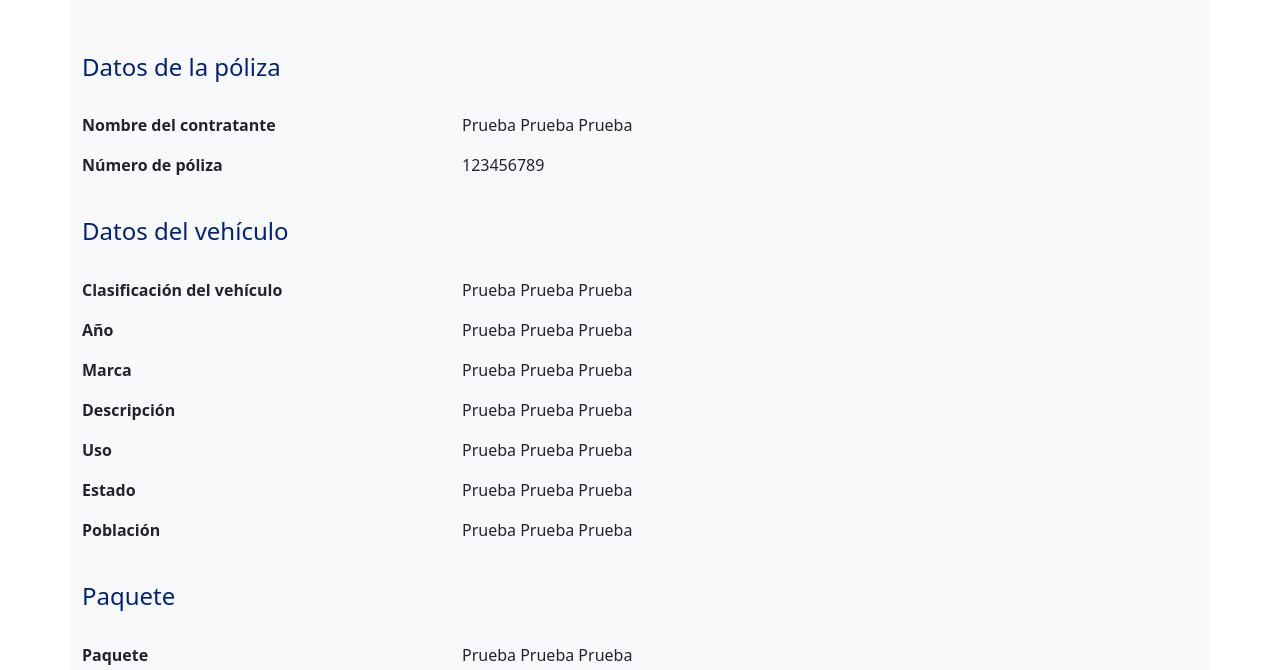
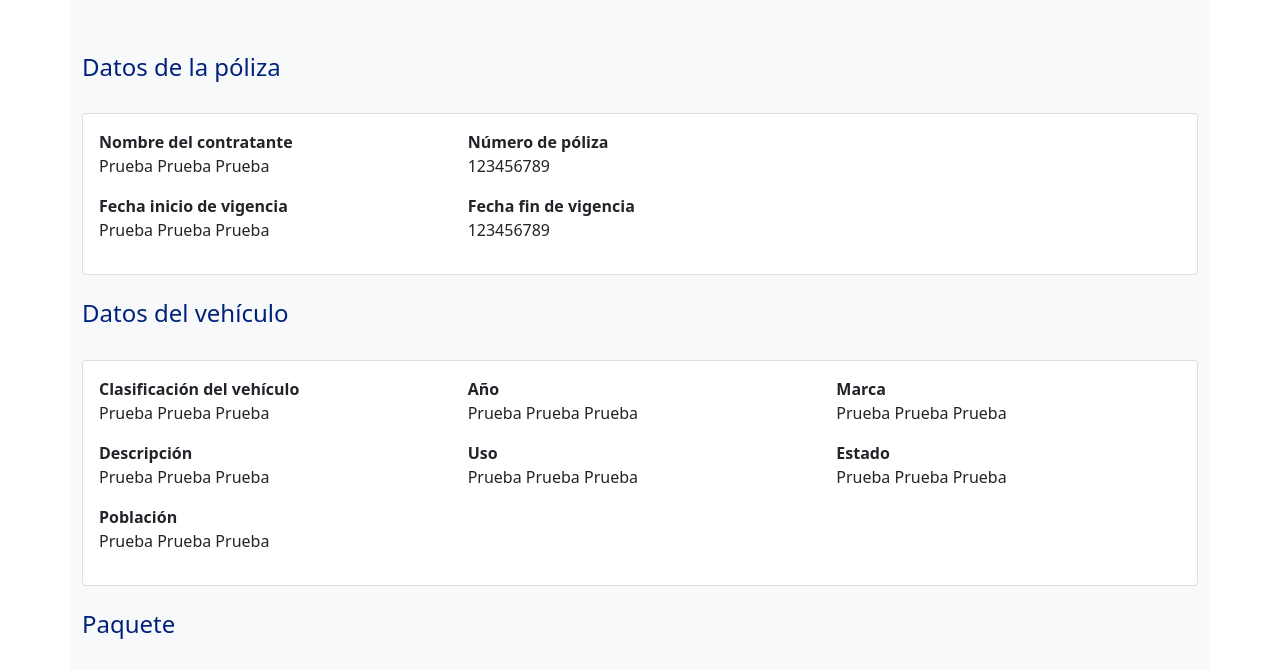
Before and after one commit to Rafael-CR/prmMapfre, a plain HTML site: page docs/html/mapfre/quoteFlow/policy.html in a window 1280 px wide. Shown: the part 109-779 px from the top of the page. Drawn offline with nearby package versions, Linux system fonts and the light colour scheme; files that its build step writes are made by us from their sources; files whose address does not match are found by name.

Commit message:
mejoras de diseño

```diff
--- a/docs/html/mapfre/quoteFlow/policy.html
+++ b/docs/html/mapfre/quoteFlow/policy.html
@@ -44,92 +44,97 @@
         <br>
         <h4>Datos de la póliza</h4>
         <br>
+        <div class="card">
+            <div class="card-body">
                 <div class="row mb-3">
                     <div class="col-md-4">
                         <label class="fw-bold" for="nombreContratante">Nombre del contratante</label>
+                        <br>
+                        <label id="nombreContratante" >Prueba Prueba Prueba</label>
                     </div>
                     <div class="col-md-4">
-                <label id="nombreContratante" >Prueba Prueba Prueba</label>
+                        <label class="fw-bold" for="numeroPoliza">Número de póliza</label>
+                        <br>
+                        <label id="numeroPoliza">123456789</label>
                     </div>
                 </div>
                 <div class="row mb-3">
                     <div class="col-md-4">
-                <label class="fw-bold" for="numeroPoliza">Número de póliza</label>
+                        <label class="fw-bold" for="inicioVigencia">Fecha inicio de vigencia</label>
+                        <br>
+                        <label id="nombreContratante" >Prueba Prueba Prueba</label>
                     </div>
                     <div class="col-md-4">
+                        <label class="fw-bold" for="finVigencia">Fecha fin de vigencia</label>
+                        <br>
                         <label id="numeroPoliza">123456789</label>
+                    </div>
+                </div>
             </div>
         </div>
         <br>
         <h4>Datos del vehículo</h4>
         <br>
+        <div class="card">
+            <div class="card-body">
                 <div class="row mb-3">
                     <div class="col-md-4">
                         <label class="fw-bold" for="clasificacionVehiculo">Clasificación del vehículo</label>
+                        <br>
+                        <label id="clasificacionVehiculo" >Prueba Prueba Prueba</label>
                     </div>
                     <div class="col-md-4">
-                <label id="clasificacionVehiculo" >Prueba Prueba Prueba</label>
-            </div>
-        </div>
-        <div class="row mb-3">
-            <div class="col-md-4">
                         <label class="fw-bold" for="year">Año</label>
+                        <br>
+                        <label id="year" >Prueba Prueba Prueba</label>
                     </div>
                     <div class="col-md-4">
-                <label id="year" >Prueba Prueba Prueba</label>
-            </div>
-        </div>
-        <div class="row mb-3">
-            <div class="col-md-4">
                         <label class="fw-bold" for="marca">Marca</label>
-            </div>
-            <div class="col-md-4">
+                        <br>
                         <label id="marca" >Prueba Prueba Prueba</label>
                     </div>
                 </div>
                 <div class="row mb-3">
                     <div class="col-md-4">
                         <label class="fw-bold" for="descripcion">Descripción</label>
+                        <br>
+                        <label id="descripcion" >Prueba Prueba Prueba</label>
                     </div>
                     <div class="col-md-4">
-                <label id="descripcion" >Prueba Prueba Prueba</label>
-            </div>
-        </div>
-        <div class="row mb-3">
-            <div class="col-md-4">
                         <label class="fw-bold" for="uso">Uso</label>
+                        <br>
+                        <label id="uso" >Prueba Prueba Prueba</label>
                     </div>
                     <div class="col-md-4">
-                <label id="uso" >Prueba Prueba Prueba</label>
-            </div>
-        </div>
-        <div class="row mb-3">
-            <div class="col-md-4">
                         <label class="fw-bold" for="estado">Estado</label>
-            </div>
-            <div class="col-md-4">
+                        <br>
                         <label id="estado" >Prueba Prueba Prueba</label>
                     </div>
                 </div>
                 <div class="row mb-3">
                     <div class="col-md-4">
                         <label class="fw-bold" for="poblacion">Población</label>
+                        <br>
+                        <label id="poblacion" >Prueba Prueba Prueba</label>
                     </div>
-            <div class="col-md-4">
-                <label id="poblacion" >Prueba Prueba Prueba</label>
+                </div>
             </div>
         </div>
         <br>
         <h4>Paquete</h4>
         <br>
+        <div class="card">
+            <div class="card-body">
                 <div class="row mb-3">
                     <div class="col-md-4">
                         <label class="fw-bold" for="paquete">Paquete</label>
-            </div>
-            <div class="col-md-4">
+                        <br>
                         <label id="paquete" >Prueba Prueba Prueba</label>
                     </div>
                 </div>
+            </div>
+        </div>
+
 
         <br>
         <div class="card">
```
Lines whose indentation alone changed are shown as unchanged.
